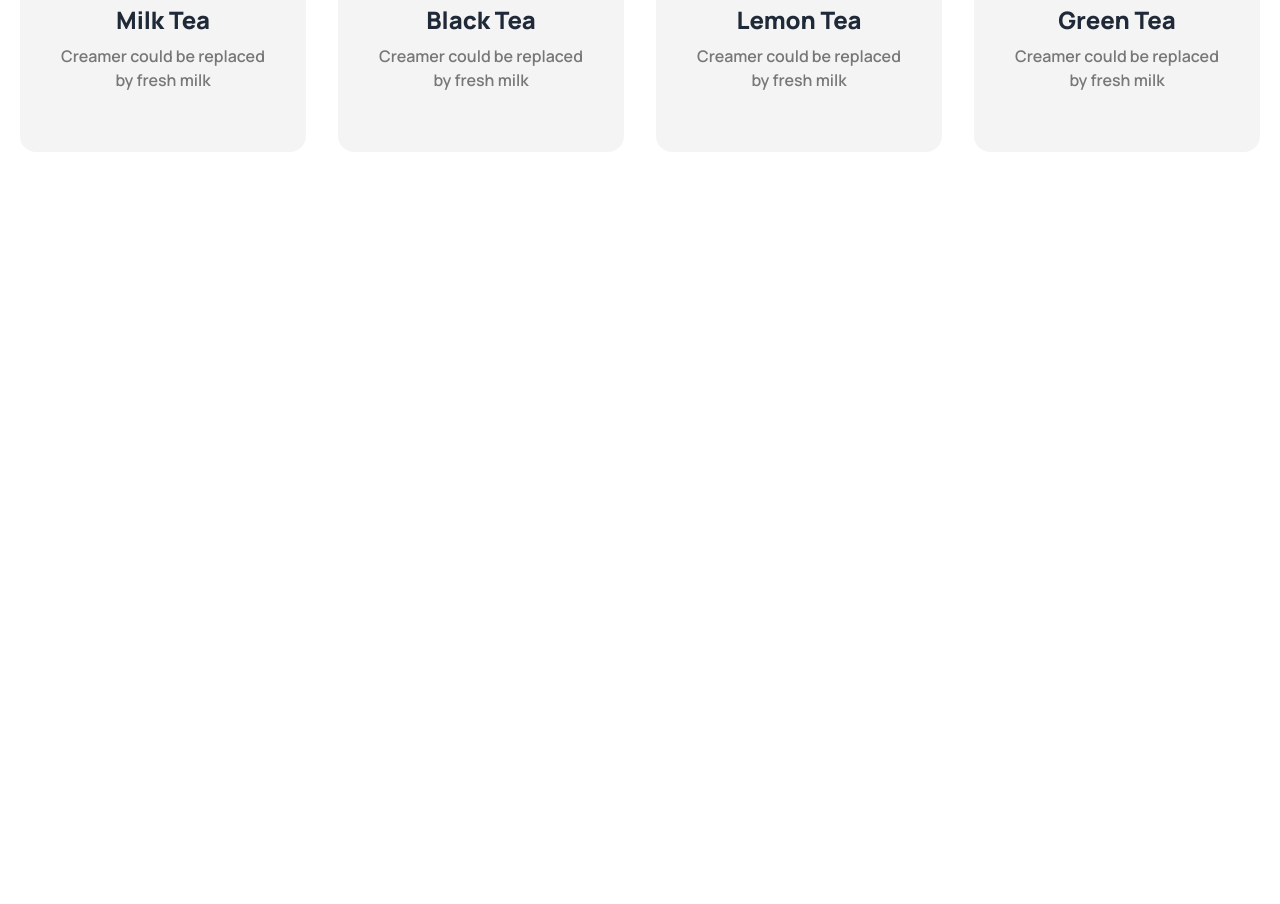
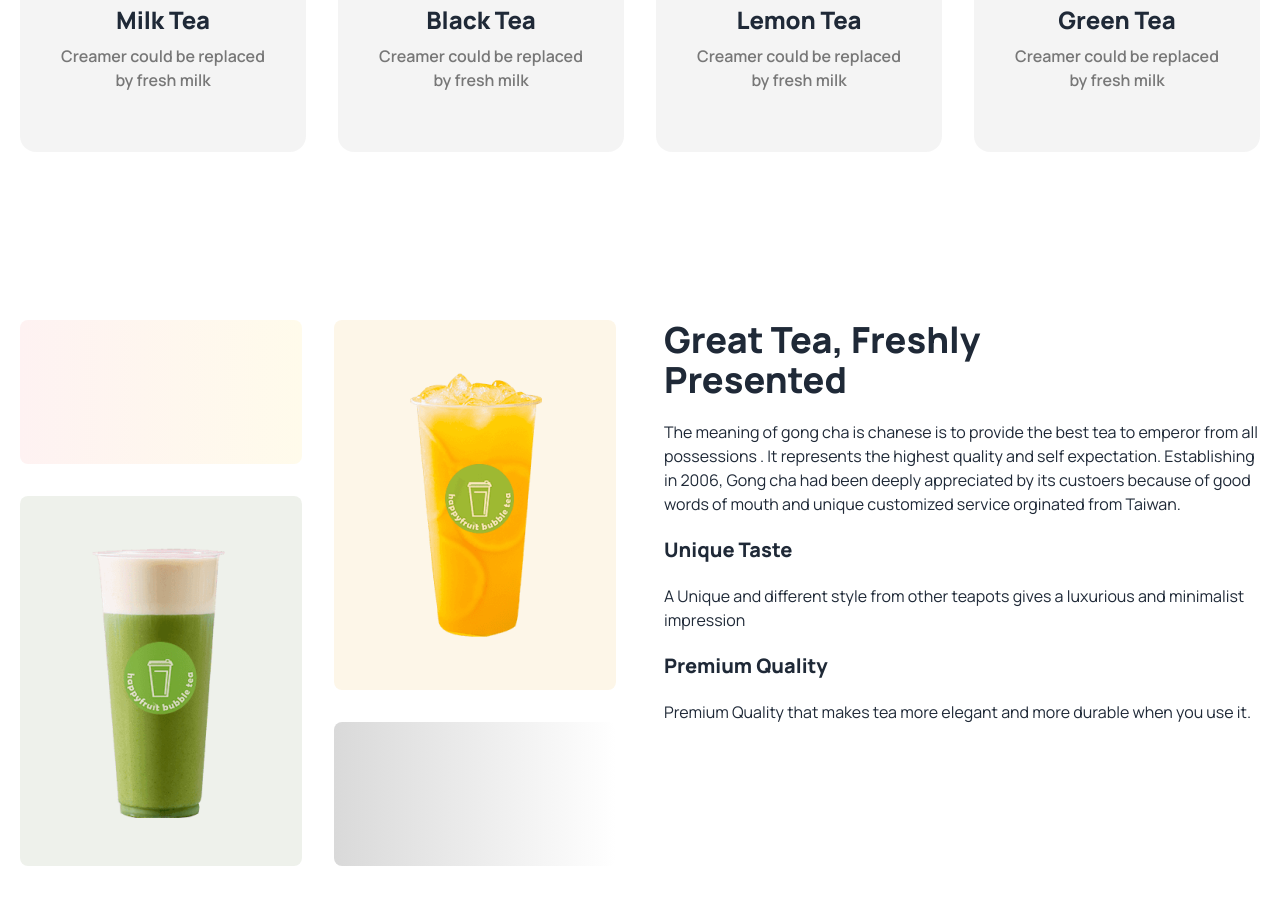
Before and after one commit to Shahab17/tea-xone-UI, a plain HTML site: page index.html in a window 1280 px wide. Shown: the part 1025-1929 px from the top of the page. Before the commit the page ends 1325 px from the top, so only its background shows below. Drawn offline with nearby package versions, Linux system fonts and the light colour scheme.

Commit message:
great tea section finish

```diff
--- a/index.html
+++ b/index.html
@@ -113,6 +113,31 @@
             </div>
         </section>
 
+        <!-- great tea section -->
+        <section class="my-24 flex gap-12 flex-col-reverse lg:flex-row p-5">
+
+          <div class="grid gap-8 grid-cols-1 md:grid-cols-2 flex-1">
+
+            <div class="rounded-lg h-36 bg-gradient-to-r from-red-50 to-amber-50 "></div>
+            <div class="row-span-2 bg-[#E6A6231A] rounded-lg px-7 py-12 flex justify-center items-center ">
+              <img src="./images/fresh-1.png" alt="">
+            </div>
+            <div class="row-span-2 bg-[#5776391A] rounded-lg px-7 py-12 flex justify-center items-center ">
+              <img src="./images/fresh-2.png" alt="">
+            </div>
+            <div class="rounded-lg h-36 bg-gradient-to-r from-[#D9D9D9] to-[#FFFFFF] "></div>
+
+          </div>
+          <div class="space-y-5 flex-1">
+            <h3 class="text-4xl font-extrabold">Great Tea, Freshly <br> Presented</h3>
+            <p>The meaning of gong cha is chanese is to provide the best tea to emperor from all possessions . It represents the highest quality and self expectation. Establishing in 2006, Gong cha had been deeply appreciated by its custoers  because of good words of mouth and unique customized service orginated from Taiwan.</p>
+            <h5 class="text-xl font-extrabold">Unique Taste</h5>
+            <p>A Unique and different style from other teapots gives a luxurious and minimalist impression</p>
+            <h5 class="text-xl font-extrabold">Premium Quality</h5>
+            <p>Premium Quality that makes tea more elegant and more durable when you use it.</p>
+          </div>
+        </section>
+
     </main>
     <footer>
 
```
